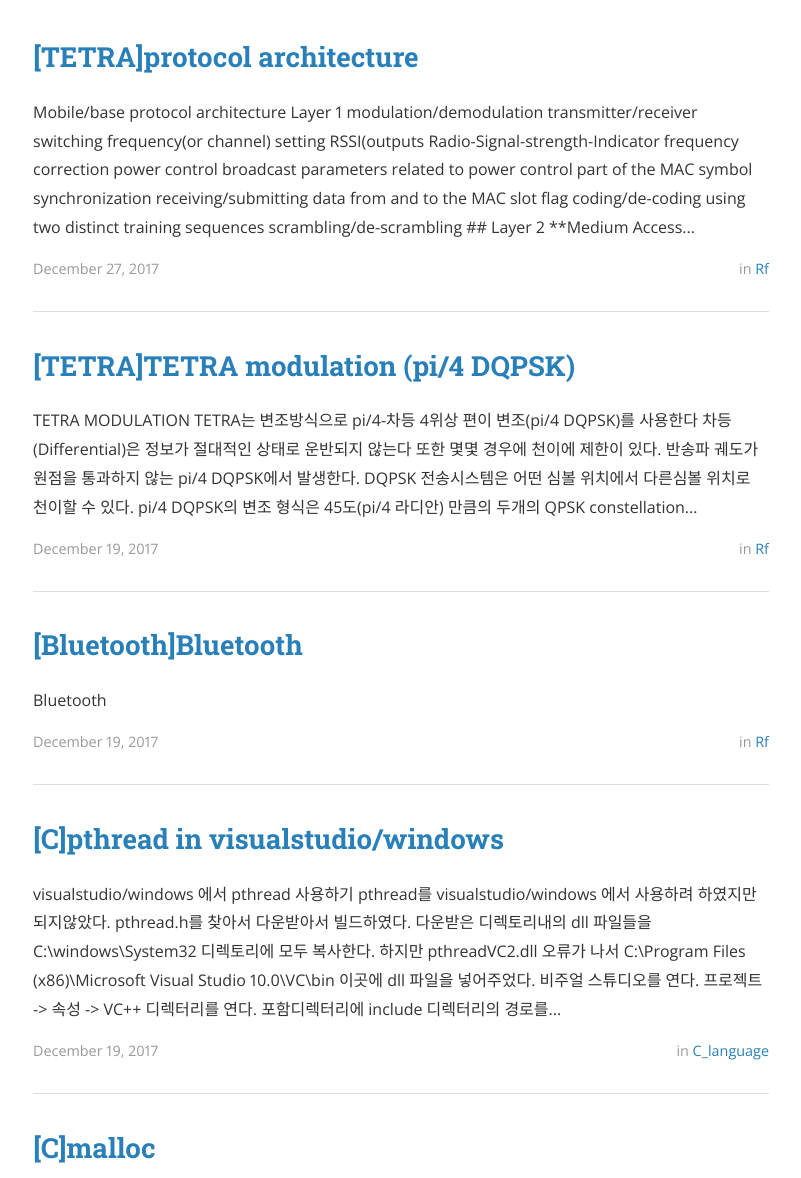
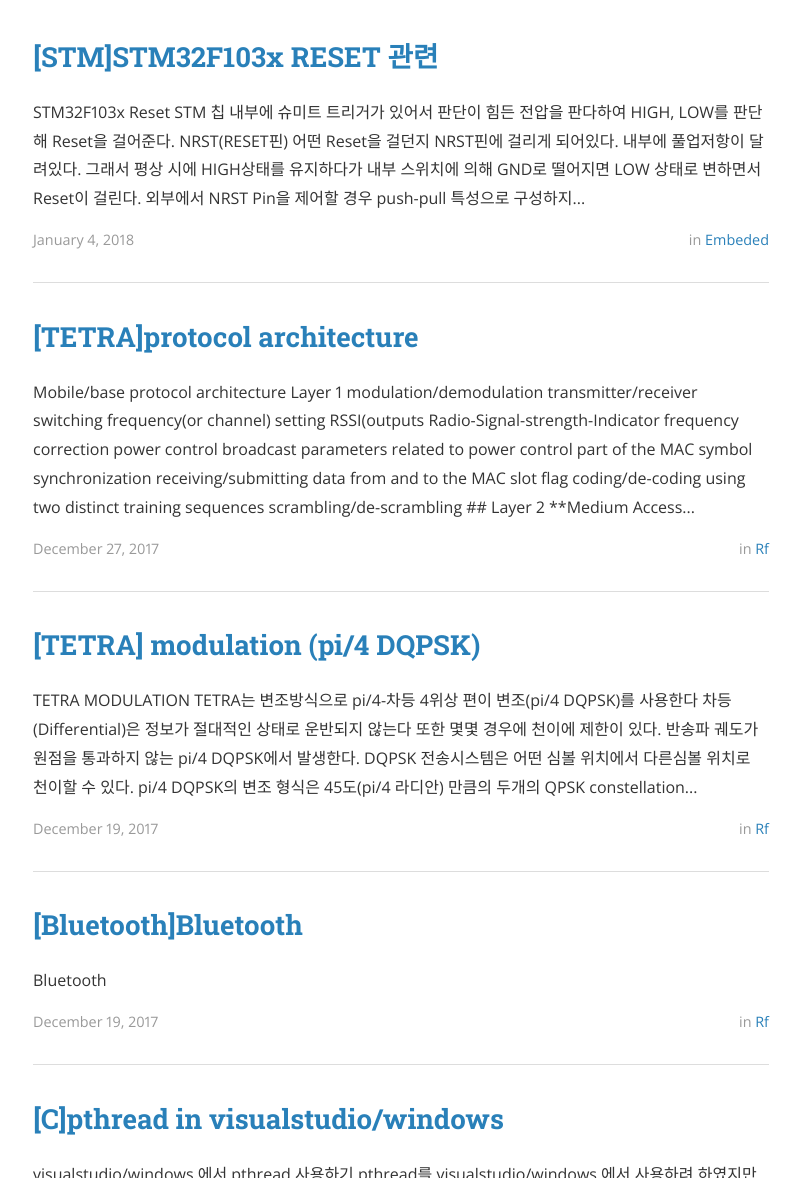
Before and after one commit to Shuland/Shuland.github.io, a Jekyll site: the page built from index.html, in a window 1280 px wide and 1400 px high, scrolled down 232 px. Shown: the part 222-1400 px from the top of the window, without its empty margins (239-1040 px from the left). Built offline with Jekyll 4.4.1, drawn with Linux system fonts in a browser that asks for light colours; nearby versions of some CDN libraries; the list of posts is cut into pages by our own code; some of the changed text lies outside the part shown.

Commit message:
newposting

```diff
--- /dev/null
+++ b/_posts/2015-04-18-Embeded-STM.markdown
@@ -0,0 +1,17 @@
+---
+layout: post
+title:  "[STM]STM32F103x RESET 관련"
+date:   2018-01-04 16:43:59
+author: Shuu
+categories: Embeded
+---
+
+# STM32F103x Reset
+
+- STM 칩 내부에 슈미트 트리거가 있어서 판단이 힘든 전압을 판다하여 HIGH, LOW를 판단해 Reset을 걸어준다.
+- NRST(RESET핀) 어떤 Reset을 걸던지 NRST핀에 걸리게 되어있다. 내부에 풀업저항이 달려있다.
+그래서 평상 시에 HIGH상태를 유지하다가 내부 스위치에 의해 GND로 떨어지면 LOW 상태로 변하면서 Reset이 걸린다.
+- 외부에서 NRST Pin을 제어할 경우 push-pull 특성으로 구성하지 말아야한다. push-pull로 구성하게 되면 내부에 스위치가
+GND에 물려있기 때문에 쇼트가 날 수 있다.
+(그내부 스위치를 통해서 WWDG reset, IWDG reset, Power reset, Software reset, Low-power management reset)
+등의 기능이 사용된다.
--- a/_posts/2017-12-21-RF-TETRA-DQPSK.markdown
+++ b/_posts/2017-12-21-RF-TETRA-DQPSK.markdown
@@ -1,6 +1,6 @@
 ---
 layout: post
-title:  "[TETRA]TETRA modulation (pi/4 DQPSK)"
+title:  "[TETRA] modulation (pi/4 DQPSK)"
 date:   2017-12-19 08:43:59
 author: Shuu
 categories: RF
```
Also changed, not shown: _posts/2015-04-18-dummy5.markdown (deleted, +0 -17 lines).
